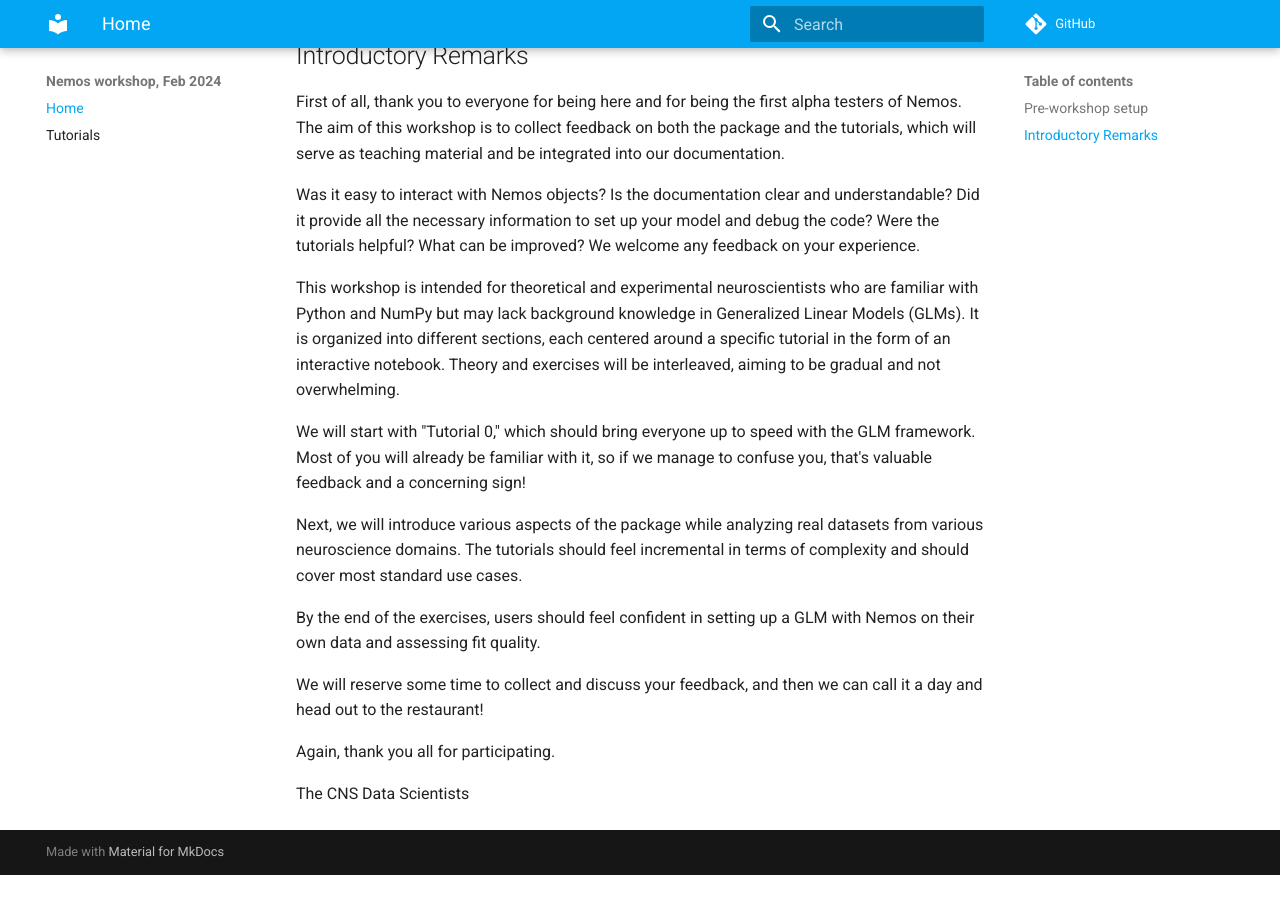
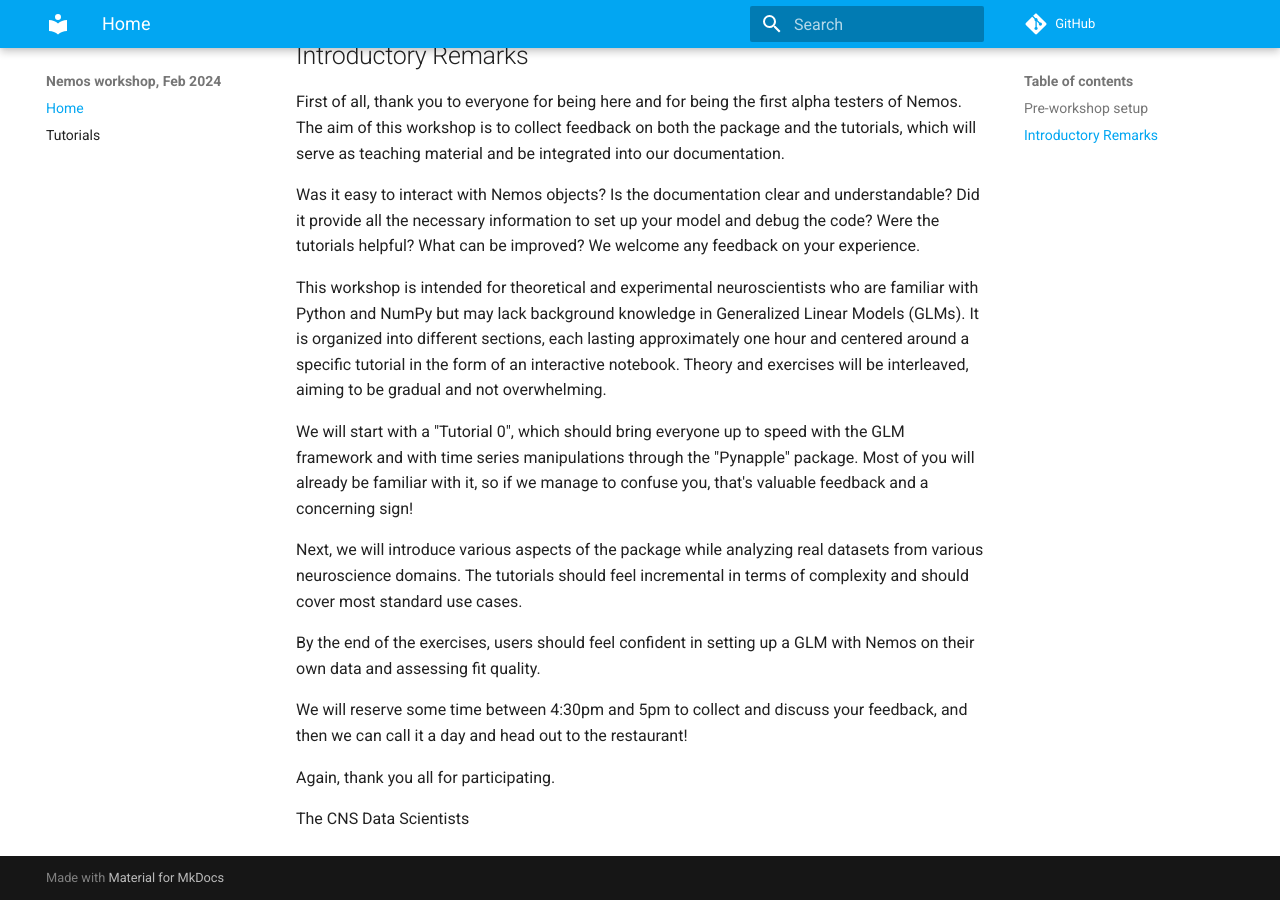
Before and after one commit to flatironinstitute/nemos-workshop-feb-2024, an MkDocs documentation site: the page built from docs/index.md, in a window 1280 px wide and 900 px high, scrolled down 976 px. Built offline with MkDocs 1.6.1 and Material for MkDocs 9.7.7, drawn with Linux system fonts in a browser that asks for light colours; nearby versions of some CDN libraries; library files that are not in the unit come from our copies; comment, search, counter and statistics services are not loaded; before the commit the page ends 1851 px from its top, so only the background shows below that.

Commit message:
added logistic info

```diff
--- a/docs/index.md
+++ b/docs/index.md
@@ -19,15 +19,15 @@
 
 Was it easy to interact with Nemos objects? Is the documentation clear and understandable? Did it provide all the necessary information to set up your model and debug the code? Were the tutorials helpful? What can be improved? We welcome any feedback on your experience.
 
-This workshop is intended for theoretical and experimental neuroscientists who are familiar with Python and NumPy but may lack background knowledge in Generalized Linear Models (GLMs). It is organized into different sections, each centered around a specific tutorial in the form of an interactive notebook. Theory and exercises will be interleaved, aiming to be gradual and not overwhelming.
+This workshop is intended for theoretical and experimental neuroscientists who are familiar with Python and NumPy but may lack background knowledge in Generalized Linear Models (GLMs). It is organized into different sections, each lasting approximately one hour and centered around a specific tutorial in the form of an interactive notebook. Theory and exercises will be interleaved, aiming to be gradual and not overwhelming.
 
-We will start with "Tutorial 0," which should bring everyone up to speed with the GLM framework. Most of you will already be familiar with it, so if we manage to confuse you, that's valuable feedback and a concerning sign!
+We will start with a "Tutorial 0", which should bring everyone up to speed with the GLM framework and with time series manipulations through the "Pynapple" package. Most of you will already be familiar with it, so if we manage to confuse you, that's valuable feedback and a concerning sign!
 
 Next, we will introduce various aspects of the package while analyzing real datasets from various neuroscience domains. The tutorials should feel incremental in terms of complexity and should cover most standard use cases.
 
 By the end of the exercises, users should feel confident in setting up a GLM with Nemos on their own data and assessing fit quality.
 
-We will reserve some time to collect and discuss your feedback, and then we can call it a day and head out to the restaurant!
+We will reserve some time between 4:30pm and 5pm to collect and discuss your feedback, and then we can call it a day and head out to the restaurant!
 
 Again, thank you all for participating.
 
```
